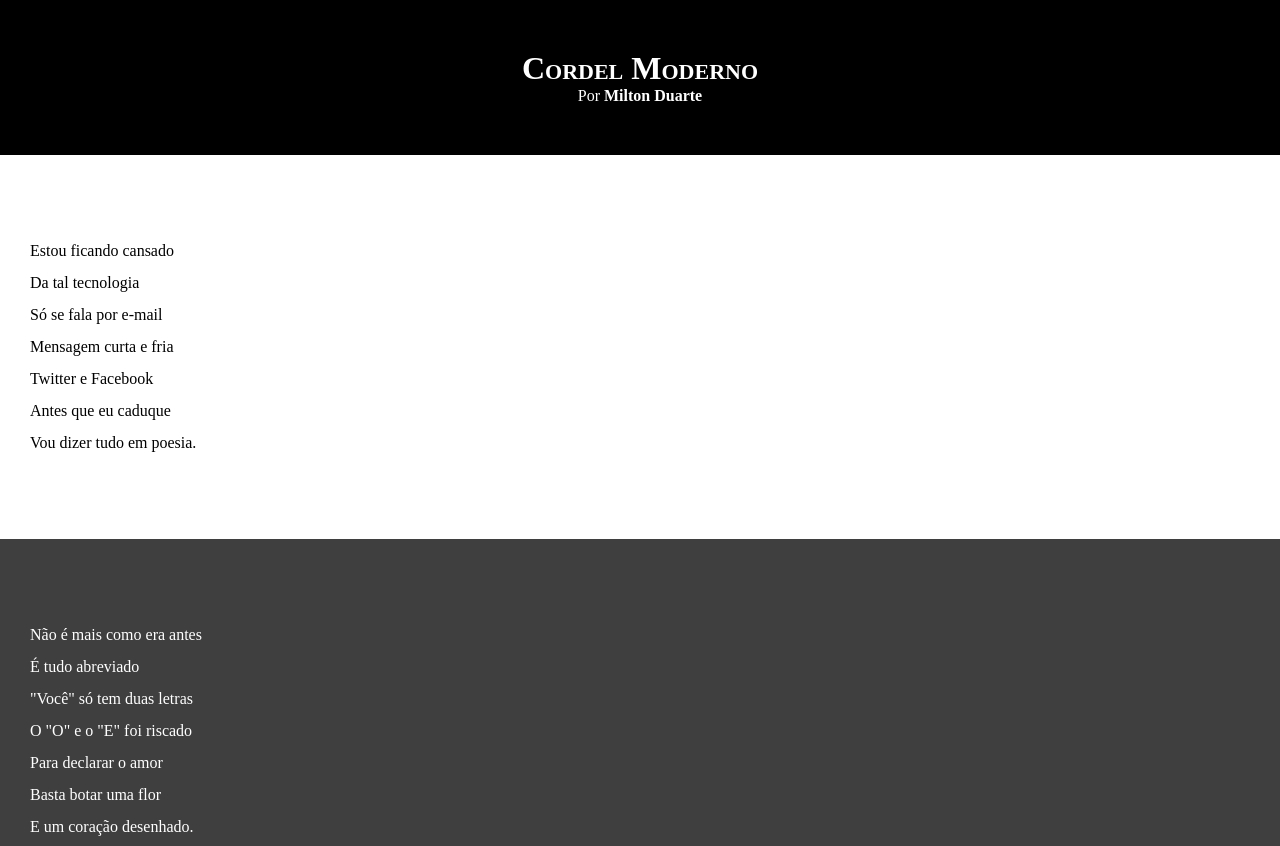
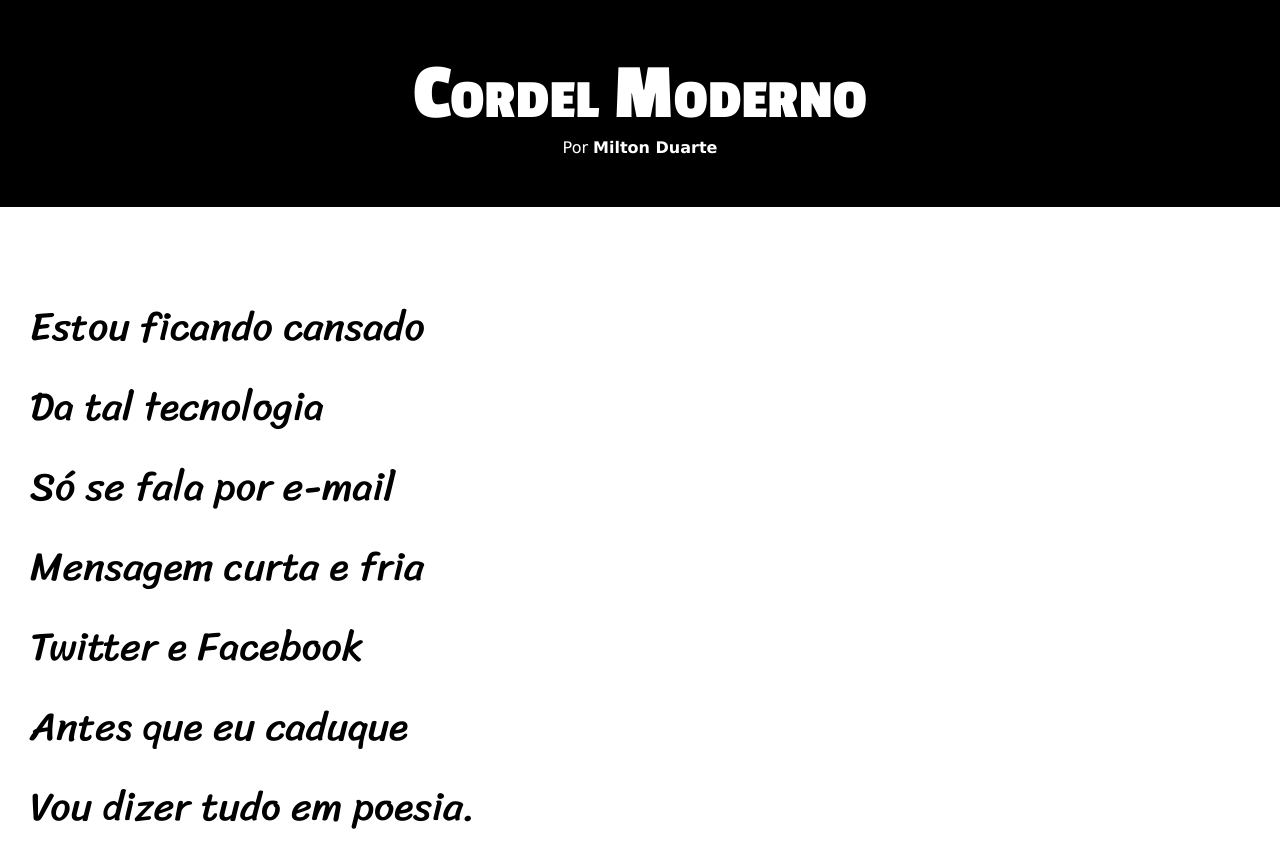
Before and after one commit to Murillo-0-0/html-CSS, a plain HTML site: page Desafios/d012/index.html in a window 1280 px wide. Shown: the top 846 px of the page. Drawn offline with Linux system fonts and the light colour scheme.

Commit message:
update CSS style

```diff
--- a/Desafios/d012/estilo/style.css
+++ b/Desafios/d012/estilo/style.css
@@ -1,13 +1,23 @@
 @charset "UTF-8";
+
+@import url('https://fonts.googleapis.com/css2?family=Passion+One:wght@400;700;900&family=Sriracha&display=swap');
+
+:root {
+    --fonte1: Verdana, Geneva, Tahoma, sans-serif;
+    --fonte2: "Passion One", sans-serif;
+    --fonte3: "Sriracha", cursive;
+}
 
 * {
     margin: 0px;
     padding: 0px;
+    font-size: 1em;
 }
 
 html, body {
     min-height: 100vh;
     background-color: darkgray;
+    font-family: var(--fonte1);
 }
 
 header {
@@ -19,6 +29,8 @@ header {
 header > h1 {
     padding-top: 50px;
     font-variant: small-caps;
+    font-family: var(--fonte2);
+    font-size: 10vh;
 }
 
 header > p {
@@ -40,6 +52,8 @@ section {
     padding-bottom: 10vh;
     line-height: 2em;
     padding-left: 30px;
+    font-family: var(--fonte3);
+    font-size: 5vh;
 }
 
 section.normal {
@@ -53,7 +67,8 @@ section.imagem {
 }
 
 section.imagem > p {
-    width: 400px;
+    display: inline-block;
+    padding: 5px;
     background-color: rgb(63, 63, 63);
 }
 
```
